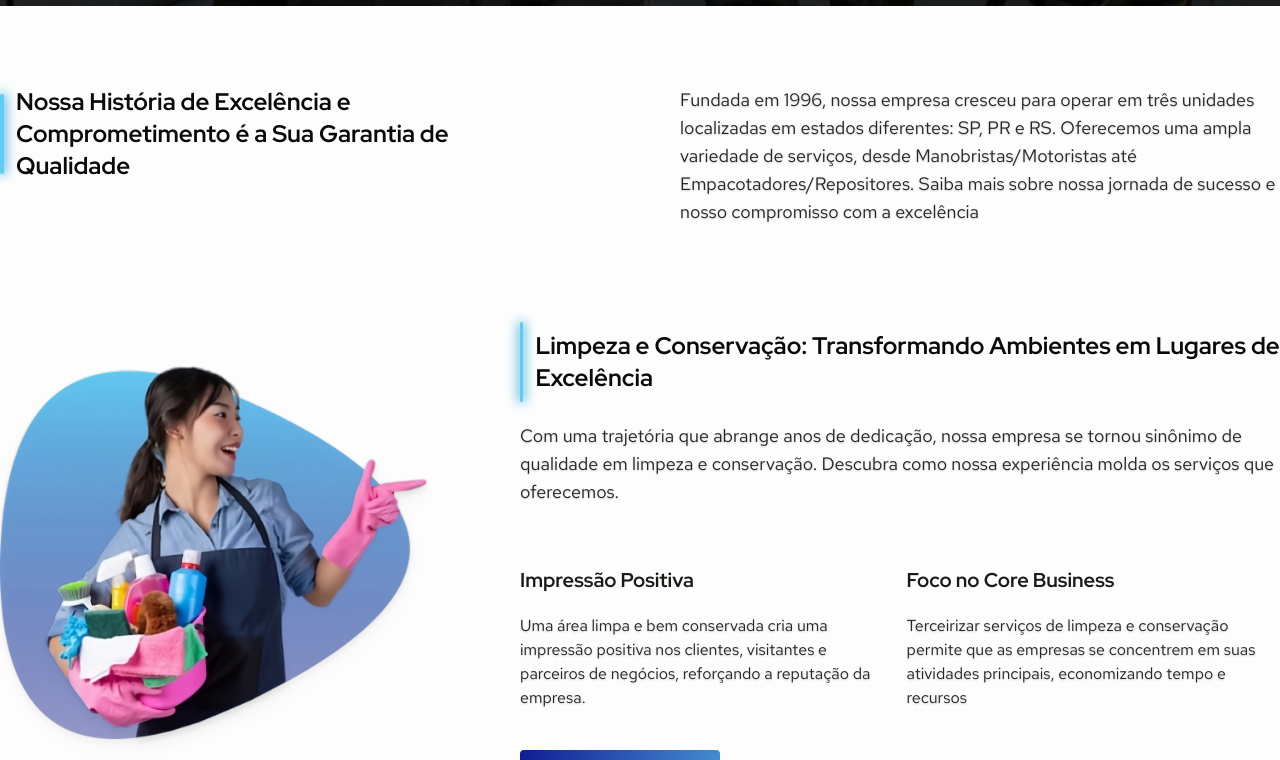
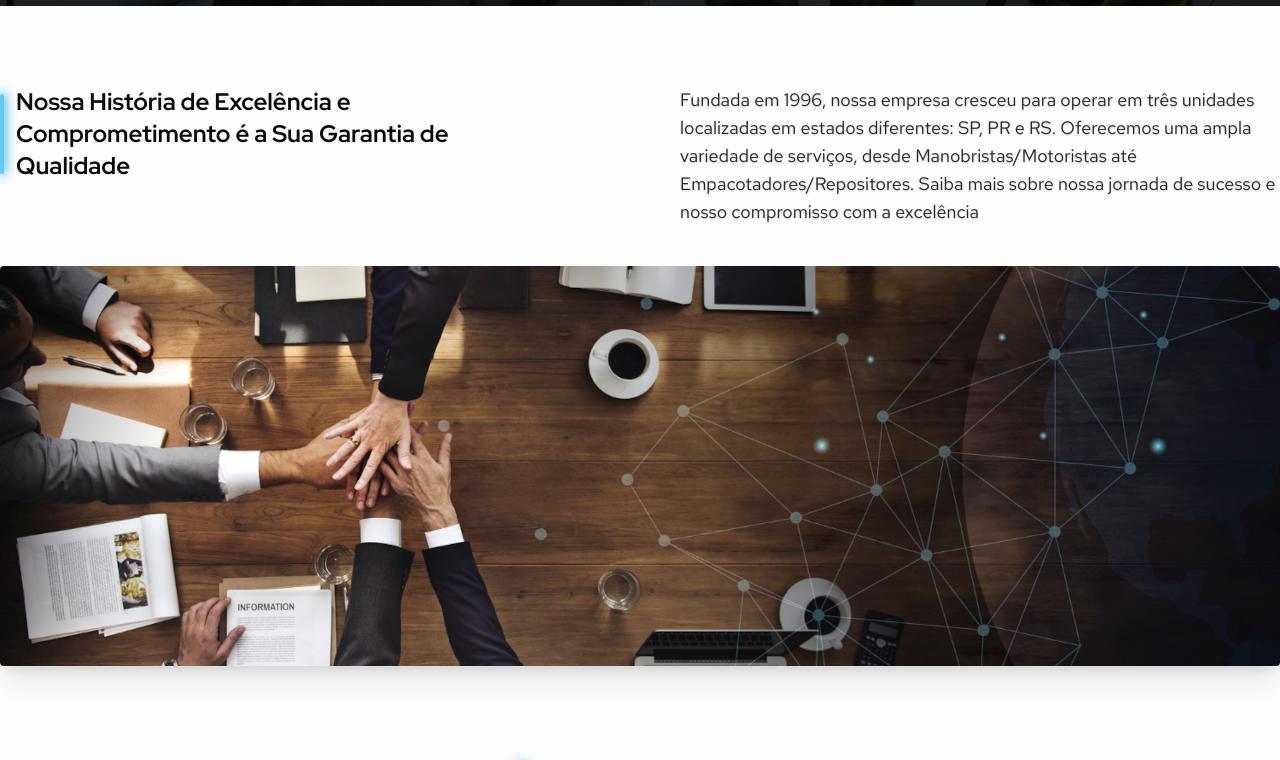
Before and after one commit to sirdav1d/SRSERVS, a React (Vite) app: page / in a window 1280 px wide. Shown: the part 794-1554 px from the top of the page. Built offline with nearby package versions, Linux system fonts and the light colour scheme.

Commit message:
feat: :lipstick: ajuste de grid

```diff
--- a/src/components/organisms/CTASection/index.tsx
+++ b/src/components/organisms/CTASection/index.tsx
@@ -8,8 +8,8 @@ export default function CTASection() {
 	return (
 		<div
 			id='contact'
-			className='h-fit mt-24 py-10 lg:w-full  bg-[#F1FAFE]'>
-			<div className=' max-w-[1280px] px-5 lg:mx-14 xl:mx-auto relative flex flex-col w-full'>
+			className='h-fit mt-24 py-10  bg-[#F1FAFE]'>
+			<div className=' max-w-[1280px] px-5 lg:mx-14 xl:mx-auto relative flex flex-col '>
 				{' '}
 				<TextComponent
 					role={'cta'}
@@ -19,7 +19,7 @@ export default function CTASection() {
 				<img
 					src={logo}
 					alt='logo SR Serviços'
-					className='absolute lg:right-0 lg:-top-10 right-10 -top-32 w-40 lg:w-60 xl:w-96 drop-shadow-xl'
+					className='absolute  lg:-top-10 right-10 -top-32 w-40 lg:w-60 xl:w-96 drop-shadow-xl'
 				/>
 				<CTAButton text={'Falar Com Setor Comercial'} />
 			</div>
--- a/src/components/organisms/ServicesSection/index.tsx
+++ b/src/components/organisms/ServicesSection/index.tsx
@@ -53,7 +53,7 @@ export default function ServicesSection() {
 					role={'title'}
 					text={'Descubra Como Podemos Atender às Suas Necessidades'}
 				/>
-				<div className='flex flex-wrap items-center w-full gap-20 justify-center lg:justify-between'>
+				<div className='flex flex-wrap items-center w-full gap-5 justify-center lg:justify-between'>
 					{dataCards.map((data, index) => {
 						return (
 							<>
--- a/src/components/organisms/WhoSection/index.tsx
+++ b/src/components/organisms/WhoSection/index.tsx
@@ -7,7 +7,7 @@ export default function WhoSection() {
 	return (
 		<div
 			id='who'
-			className='h-fit lg:w-full max-w-[1280px] mx-5 lg:mx-14 xl:mx-auto mt-20'>
+			className='h-fit max-w-[1280px] mx-5 lg:mx-14 xl:mx-auto mt-20'>
 			<TextComponent
 				role={'title'}
 				text={
@@ -21,7 +21,7 @@ export default function WhoSection() {
 				src={work}
 				alt='Equipe de Trabalho'
 				width={'100%'}
-				className='h-auto lg:h-[400px] mt-10 object-cover rounded shadow-xl hidden lg:w-full'
+				className='h-auto lg:h-[400px] mt-10 object-cover rounded shadow-xl hidden lg:block '
 			/>
 		</div>
 	);
```
